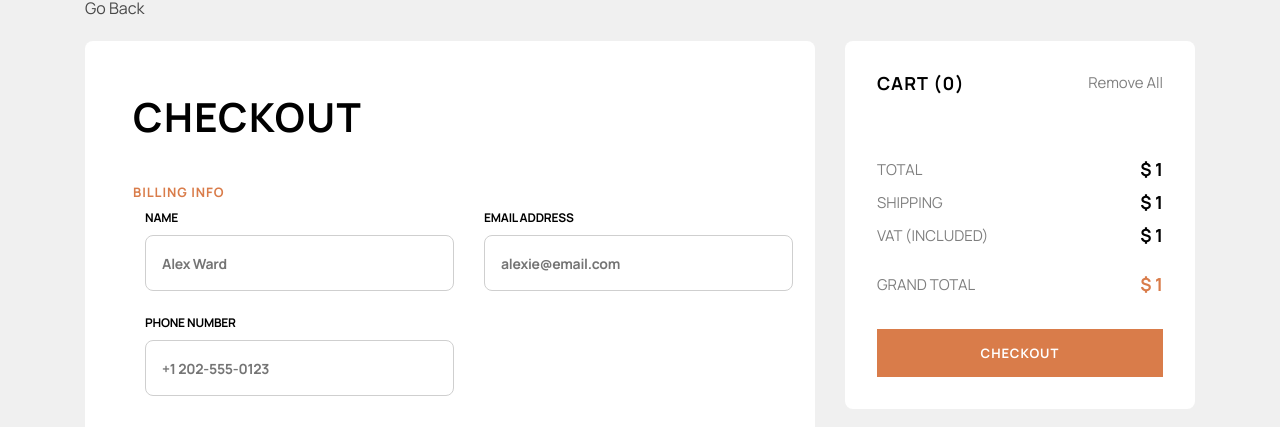
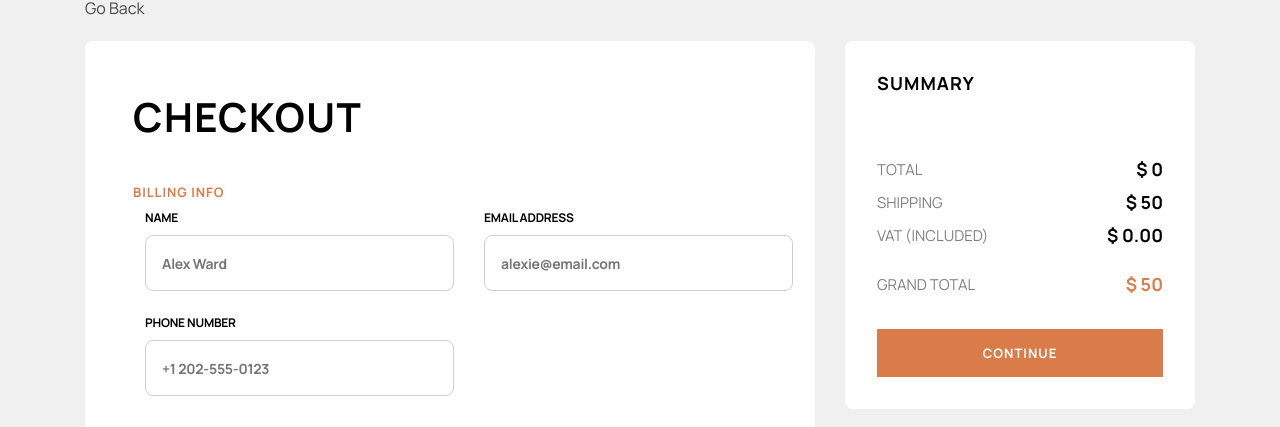
Before and after one commit to khaya05/audiophile-ecom-website, a React (Vite) app: page /checkout in a window 1280 px wide. Shown: the part 136-563 px from the top of the page. Built offline with nearby package versions, Linux system fonts and the light colour scheme.

Commit message:
added cart

```diff
--- a/index.html
+++ b/index.html
@@ -13,6 +13,7 @@
     />
   </head>
   <body>
+    <div class="overlay"></div>
     <div id="root"></div>
     <script type="module" src="/src/main.jsx"></script>
   </body>
--- a/src/components/Cart/Cart.jsx
+++ b/src/components/Cart/Cart.jsx
@@ -1,22 +1,49 @@
-import { useSelector } from 'react-redux';
+import { useDispatch, useSelector } from 'react-redux';
+import { useLocation } from 'react-router-dom';
 import styled from 'styled-components';
+import { cartActions } from '../../store/cartSlice';
 import IncrementBtn from '../UI/IncrementBtn';
 import OrangeBtn from '../UI/OrangeBtn';
 
 function Cart() {
   const cartItems = useSelector((state) => state.cart.cartItems);
-  const currentPath = window.location.href;
+  const dispatch = useDispatch();
+  const location = useLocation();
 
-  const total = 1;
-  const shipping = 1;
-  const vat = 1;
-  const grandTotal = 1;
+  const checkout = '/checkout';
+
+  const total = cartItems.reduce(
+    (acc, curr) => acc + curr.price * curr.quantity,
+    0
+  );
+
+  const shipping = 50;
+  const vat = parseFloat(total * 0.15).toFixed(2);
+  const grandTotal = total + shipping;
+
+  const decreaseQuantity = (id) => {
+    dispatch(cartActions.decreaseQuantityInCart(id));
+  };
+
+  const increaseQuantity = (id) => {
+    dispatch(cartActions.increaseQuantityInCart(id));
+  };
+
+  const clearCart = () => {
+    dispatch(cartActions.removeAll());
+  };
 
   return (
     <Div>
       <div className="header__container">
-        <h3>cart ({cartItems.length})</h3>
-        <button>remove all</button>
+        <h3>
+          {location.pathname === checkout
+            ? 'summary'
+            : `cart (${cartItems.length})`}
+        </h3>
+        {location.pathname !== checkout && (
+          <button onClick={clearCart}>remove all</button>
+        )}
       </div>
 
       <ul>
@@ -31,20 +58,38 @@ function Cart() {
               </div>
             </div>
 
+            {location.pathname !== checkout && (
               <div className="btn-container">
-              <IncrementBtn />
+                <div
+                  className="toggle-quantity"
+                  onClick={() => decreaseQuantity(id)}
+                >
+                  -
                 </div>
+                <div className="quantity">{quantity}</div>
+                <div
+                  className="toggle-quantity"
+                  onClick={() => increaseQuantity(id)}
+                >
+                  +
+                </div>
+              </div>
+            )}
 
-            {/* <p className="quantity">x{quantity}</p> */}
+            {location.pathname === checkout && (
+              <p className="quantity">x{quantity}</p>
+            )}
           </li>
         ))}
       </ul>
 
       <div className="tot-container">
         <p>total</p>
-        <div className="number">$ {total}</div>
+        <div className="number">$ {total.toLocaleString()}</div>
       </div>
 
+      {location.pathname === checkout && (
+        <>
           <div className="tot-container">
             <p>shipping</p>
             <div className="number">$ {shipping}</div>
@@ -52,15 +97,20 @@ function Cart() {
 
           <div className="tot-container">
             <p>vat (included)</p>
-        <div className="number">$ {vat}</div>
+            <div className="number">$ {vat.toLocaleString()}</div>
           </div>
 
           <div className="tot-container grand-total">
             <p>grand total</p>
-        <div className="number">$ {grandTotal}</div>
+            <div className="number">$ {grandTotal.toLocaleString()}</div>
           </div>
+        </>
+      )}
 
-      <OrangeBtn text={'checkout'} action={'checkout'} />
+      <OrangeBtn
+        text={location.pathname === checkout ? 'continue' : 'checkout'}
+        action={location.pathname === checkout ?'continue': 'checkout'}
+      />
     </Div>
   );
 }
@@ -140,6 +190,36 @@ const Div = styled.div`
     justify-content: center;
   }
 
+  .btn-container {
+    display: flex;
+    justify-content: space-around;
+    align-items: center;
+    background: var(--light-gray);
+
+    div {
+      font-weight: 700;
+    }
+
+    .toggle-quantity {
+      color: hsla(0, 0%, 0%, 0.5);
+      font-size: 2rem;
+
+      :hover {
+        cursor: pointer;
+        color: var(--orange-main);
+      }
+    }
+
+    .quantity,
+    .toggle-quantity {
+      display: grid;
+      place-items: center;
+      width: 1rem;
+      height: 18px;
+      font-size: 13px;
+    }
+  }
+
   .tot-container {
     display: flex;
     align-items: center;
--- a/src/store/cartSlice.js
+++ b/src/store/cartSlice.js
@@ -28,6 +28,7 @@ const cartSlice = createSlice({
     increaseQuantity(state) {
       state.count++;
     },
+
     decreaseQuantity(state) {
       if (state.count === 1) {
         state.count = 1;
@@ -35,6 +36,36 @@ const cartSlice = createSlice({
         state.count--;
       }
     },
+
+    increaseQuantityInCart(state, action) {
+      state.cartItems.map((item) => {
+        return item.id === action.payload
+          ? { ...item, quantity: item.quantity++ }
+          : item;
+      });
+    },
+
+    decreaseQuantityInCart(state, action) {
+      const currentItem = state.cartItems.find(
+        (item) => item.id === action.payload
+      );
+
+      if (currentItem.quantity === 1) {
+        state.cartItems = state.cartItems.filter(
+          (item) => item !== currentItem
+        );
+      } else {
+        state.cartItems.map((item) => {
+          return item.id === action.payload
+            ? { ...item, quantity: item.quantity-- }
+            : item;
+        });
+      }
+    },
+
+    removeAll(state) {
+      state.cartItems = [];
+    },
   },
 });
 
```
Lines whose indentation alone changed are shown as unchanged.
